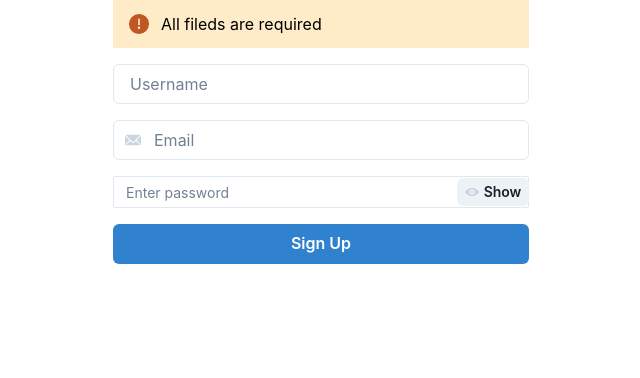
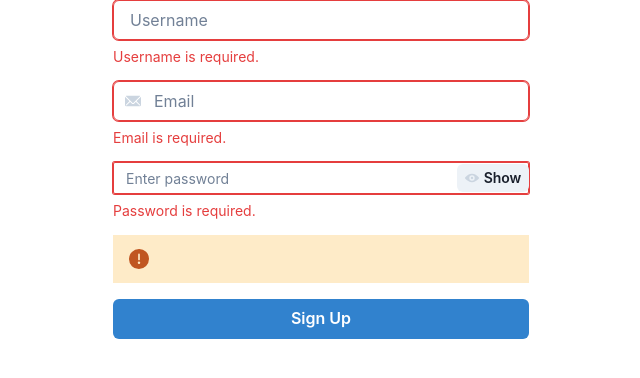
Before and after one commit to mahmoudElmaandi/e-commerce-app, a React (Create React App) app in the folder web/: page /signup in a window 1280 px wide. Both pictures are taken after a click on the button "Sign Up". Shown: the top 378 px of the page, without its empty margins (319-959 px from the left). Built offline with nearby package versions, Linux system fonts and the light colour scheme.

Commit message:
added error message on missing form inputs

```diff
--- a/web/src/components/password-input.tsx
+++ b/web/src/components/password-input.tsx
@@ -1,5 +1,5 @@
 import { ViewIcon, ViewOffIcon } from "@chakra-ui/icons"
-import { Button, Input, InputGroup, InputRightElement, Text } from "@chakra-ui/react"
+import { Button, FormControl, FormErrorMessage, Input, InputGroup, InputRightElement, Text } from "@chakra-ui/react"
 import React, { useState } from "react"
 
 export const PasswordInput: React.FC<{ password: string, handleChange: React.ChangeEventHandler }> = ({ password, handleChange }) => {
@@ -8,8 +8,9 @@ export const PasswordInput: React.FC<{ password: string, handleChange: React.Cha
     const handleShowIconClick = () => setShow(!show)
 
     return (
+        <FormControl isInvalid={password === ''}>
             <InputGroup size='sm'>
-            <Input pr='4.5rem' type={show ? 'text' : 'password'} placeholder='Enter password' size='sm'
+                <Input isRequired={true} pr='4.5rem' type={show ? 'text' : 'password'} placeholder='Enter password' size='sm'
                     name="password" value={password} onChange={handleChange} />
 
                 <InputRightElement width='4.5rem'>
@@ -21,5 +22,7 @@ export const PasswordInput: React.FC<{ password: string, handleChange: React.Cha
                     </Button>
                 </InputRightElement>
             </InputGroup >
+            {password ? "" : <FormErrorMessage>Password is required.</FormErrorMessage>}
+        </FormControl>
     )
 }
--- a/web/src/pages/signin.tsx
+++ b/web/src/pages/signin.tsx
@@ -1,5 +1,5 @@
 import { ViewIcon, ViewOffIcon, } from "@chakra-ui/icons"
-import { Alert, AlertIcon, Button, Container, Input, InputGroup, InputRightElement, Stack } from "@chakra-ui/react"
+import { Alert, AlertIcon, Button, Container, FormControl, FormErrorMessage, Input, InputGroup, InputRightElement, Stack } from "@chakra-ui/react"
 import React, { useState } from "react";
 import { useNavigate } from "react-router-dom";
 
@@ -15,7 +15,7 @@ export const Signin = () => {
     const [password, setPassword] = useState('')
 
     const [hasError, setHasError] = useState(false);
-    const [error, setError] = useState('');
+    const [resError, setResError] = useState('');
 
 
     const handleChange = (e: React.SyntheticEvent) => {
@@ -31,7 +31,6 @@ export const Signin = () => {
 
         if (!login || !password) {
             setHasError(true)
-            setError('All fileds are required');
             return
         };
 
@@ -49,7 +48,7 @@ export const Signin = () => {
 
         if (response.status === 403) {
             setHasError(true)
-            setError("wrong credentials");
+            setResError("wrong credentials");
         };
 
         if (response.status === 200) {
@@ -62,21 +61,20 @@ export const Signin = () => {
     return (
         <Container maxW='md' color='black'>
             <Stack spacing={4}>
-                {
-                    hasError ? <Alert status='warning'>
-                        <AlertIcon />
-                        {error}
-                    </Alert> : ''
-                }
 
-                <InputGroup>
-                    <Input type='text' name="login" placeholder='Username' value={login} onChange={handleChange} />
-                </InputGroup>
+                <FormControl isInvalid={login === ''}>
+                    <InputGroup>
+                        <Input type='text' name="login" placeholder='Username or Email' value={login} onChange={handleChange} />
+                    </InputGroup>
+                    {login ? "" : <FormErrorMessage>Username or Email is required.</FormErrorMessage>}
+                </FormControl>
 
                 <PasswordInput password={password} handleChange={handleChange}></PasswordInput>
 
-                <Button colorScheme='blue' onClick={async (e) => await handleSignUp(e)}>Sign In</Button>
+                {hasError ? <Alert status='warning'> <AlertIcon />{resError}</Alert> : ''}
+
+                <Button disabled={!login || !password} colorScheme='blue' onClick={async (e) => await handleSignUp(e)}>Sign In</Button>
             </Stack>
-        </Container>
+        </Container >
     )
 }
--- a/web/src/pages/signup.tsx
+++ b/web/src/pages/signup.tsx
@@ -1,5 +1,5 @@
 import { EmailIcon } from "@chakra-ui/icons"
-import { Alert, AlertIcon, Button, Container, Flex, Input, InputGroup, InputLeftElement, Stack } from "@chakra-ui/react"
+import { Alert, AlertIcon, Button, Container, Flex, FormControl, FormErrorMessage, FormHelperText, Input, InputGroup, InputLeftElement, Stack } from "@chakra-ui/react"
 import React, { useState } from "react";
 
 import { ROOTENDPOINT } from "../env";
@@ -27,7 +27,7 @@ export const Signup = () => {
 
 
     const [hasError, setHasError] = useState(false);
-    const [error, setError] = useState('');
+    const [resError, setResError] = useState('');
 
 
     const handleChange = (e: React.SyntheticEvent) => {
@@ -44,11 +44,11 @@ export const Signup = () => {
 
         if (!username || !email || !password) {
             setHasError(true)
-            setError('All fileds are required');
             return
         };
 
-        setHasError(false)
+        setHasError(false);
+
         const response = await fetch(`${ROOTENDPOINT}${EndpointsConfigs.signup.url}`, {
             method: EndpointsConfigs.signup.method,
             headers: {
@@ -63,7 +63,7 @@ export const Signup = () => {
 
         if (response.status === 403) {
             setHasError(true)
-            setError(data.error);
+            setResError(data.error);
         };
 
         if (response.status === 200) {
@@ -75,29 +75,31 @@ export const Signup = () => {
     return (
         <Container maxW='md' color='black'>
             <Stack spacing={4}>
-                {
-                    hasError ? <Alert status='warning'>
-                        <AlertIcon />
-                        {error}
-                    </Alert> : ''
-                }
 
+                <FormControl isInvalid={username === ''}>
                     <InputGroup>
-                    <Input type='text' name="username" placeholder='Username' value={username} onChange={handleChange} />
+                        <Input isRequired={true} type='text' name="username" placeholder='Username' value={username} onChange={handleChange} />
                     </InputGroup>
+                    {username ? "" : <FormErrorMessage>Username is required.</FormErrorMessage>}
+                </FormControl>
 
+                <FormControl isInvalid={email === ''}>
                     <InputGroup>
                         <InputLeftElement
                             pointerEvents='none'
                             children={<EmailIcon color='gray.300' />}
                         />
-                    <Input type='email' name="email" placeholder='Email' value={email} onChange={handleChange} />
+                        <Input isRequired={true} type='email' name="email" placeholder='Email' value={email} onChange={handleChange} />
                     </InputGroup>
+                    {email ? "" : <FormErrorMessage>Email is required.</FormErrorMessage>}
+                </FormControl>
 
                 <PasswordInput password={password} handleChange={handleChange}></PasswordInput>
 
-                <Button colorScheme='blue' onClick={async (e) => await handleSignUp(e)}>Sign Up</Button>
+                {hasError ? <Alert status='warning'><AlertIcon /> {resError} </Alert> : ''}
+
+                <Button disabled={!username || !email || !password} colorScheme='blue' onClick={async (e) => await handleSignUp(e)}>Sign Up</Button>
             </Stack>
-        </Container>
+        </Container >
     )
 }
```
Lines whose indentation alone changed are shown as unchanged.
